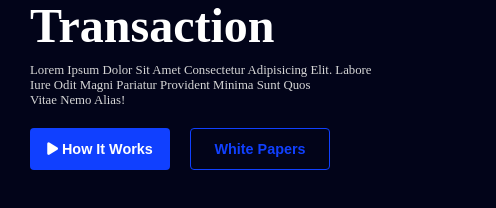
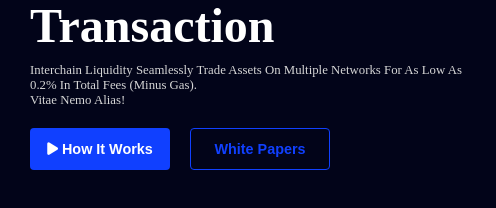
Before and after one commit to DefiDax/crypto-exchange-website-javascript, a plain HTML site: page index.html in a window 1280 px wide. Shown: the part 430-638 px from the top of the page, 0-496 px from the left. Drawn offline with Linux system fonts and the light colour scheme; a web font is replaced by a local one.

Commit message:
Update index.html

```diff
--- a/index.html
+++ b/index.html
@@ -40,9 +40,8 @@
         <div class="left-section">
             <p class="tag-line">secure and safe crypto service</p>
             <h1 class="hero-heading">make your <span>crypto</span> <br> transaction </h1>
-            <p class="sub-heading">Lorem ipsum dolor sit amet consectetur adipisicing elit. Labore <br> iure odit
-                magni
-                pariatur provident minima sunt quos <br> vitae nemo alias!</p>
+            <p class="sub-heading">Interchain Liquidity
+Seamlessly trade  assets on multiple networks for as low as 0.2% in total fees (minus gas).<br> vitae nemo alias!</p>
             <div class="btn-group">
                 <button> <i class="fa-solid fa-play"></i> how it works</button>
                 <button>white papers</button>
```
